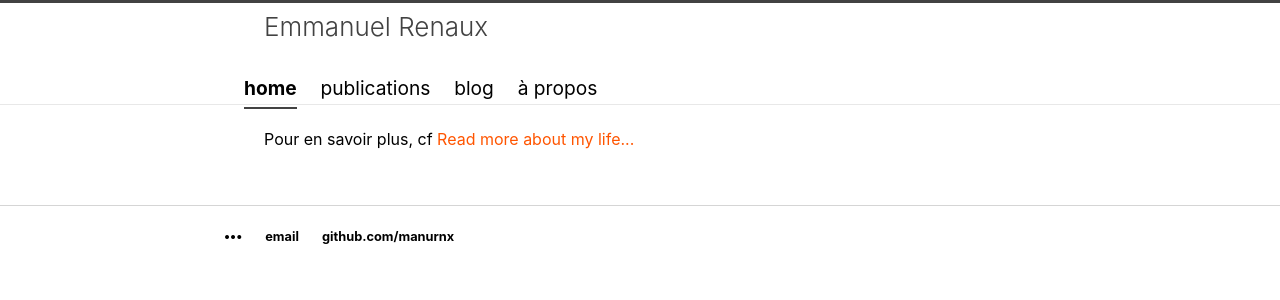
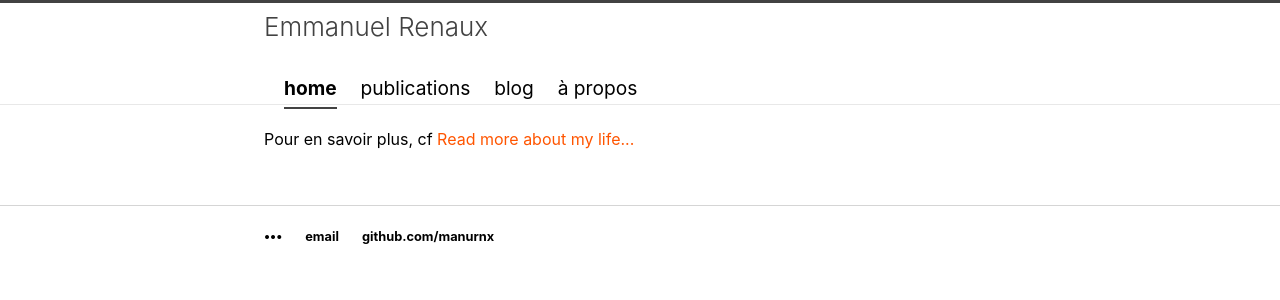
Before and after one commit to manurnx/manurnx.github.io, a Jekyll site: the page built from index.html, in a window 1280 px wide. Shown: the top 300 px of the page. Built offline with Jekyll 4.4.1, drawn with Linux system fonts in a browser that asks for light colours.

Commit message:
Update main.css

```diff
--- a/css/main.css
+++ b/css/main.css
@@ -66,7 +66,7 @@ nav ul, footer ul {
     padding-top: 10px;
     list-style: none;
     font-weight: bold;
-    margin-left:-40px;
+
 }
 nav ul li, footer ul li {
     display: inline;
```
